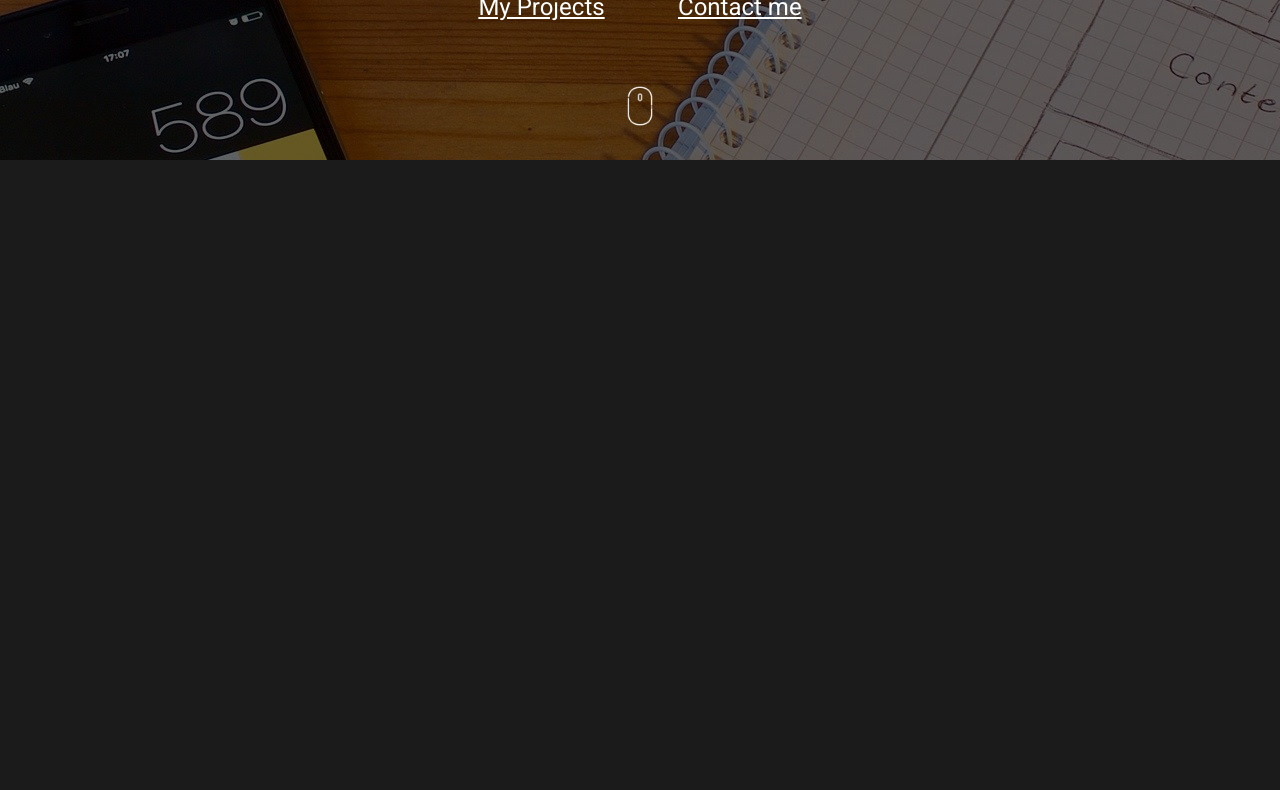
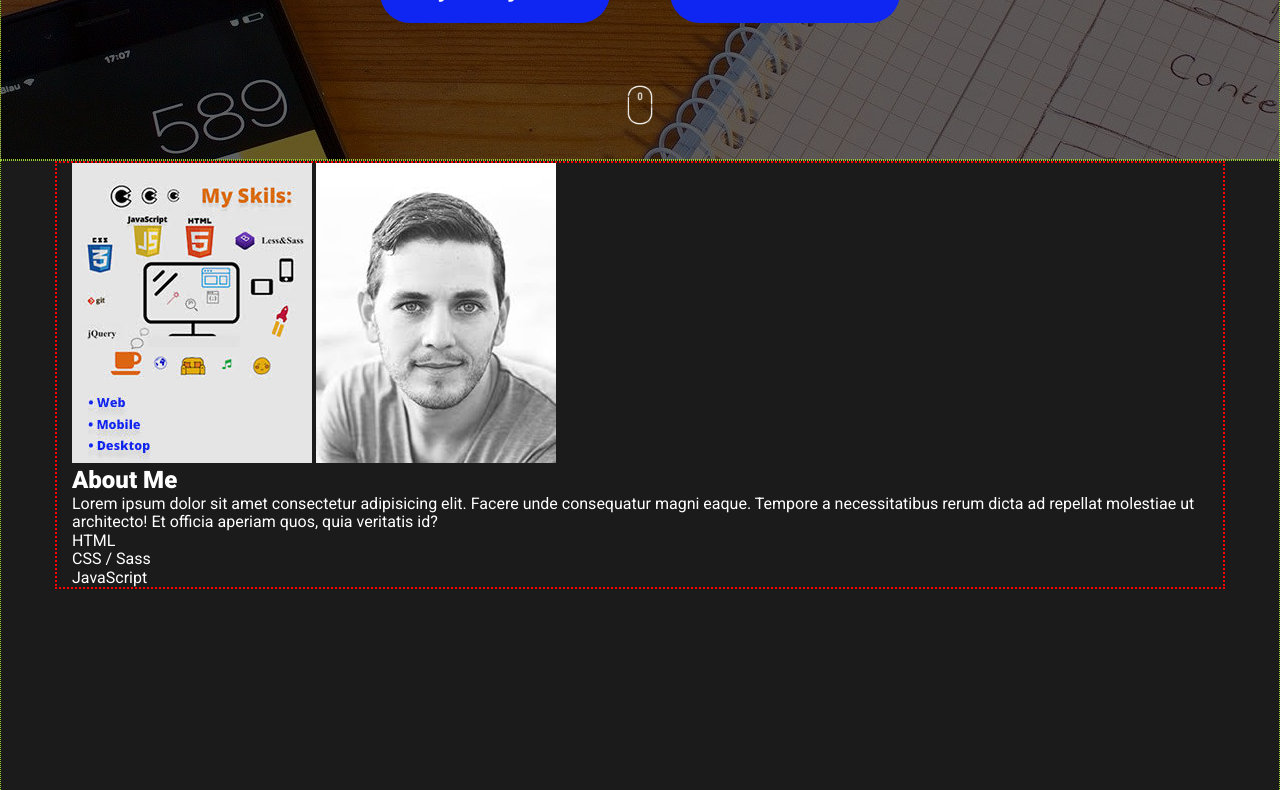
Before and after one commit to igalVilensky/Portfolio, a plain HTML site: page index.html in a window 1280 px wide. Shown: the part 640-1430 px from the top of the page. Drawn offline with Linux system fonts and the light colour scheme.

Commit message:
images, buttons, about me text

```diff
--- a/css/style.css
+++ b/css/style.css
@@ -18,11 +18,11 @@ body {
 /* h1 {
   border: 1px dashed orange;
 } */
-/* section {
+section {
   border: 1px dotted yellowgreen;
 }
 
-div {
+/* div {
   border: 1px dashed orangered;
 } */
 
@@ -39,7 +39,7 @@ div {
   padding-left: 15px;
   padding-right: 15px;
   margin: 0 auto;
-  border: 2px dotted yellowgreen;
+  border: 2px dotted rgb(255, 0, 0);
 }
 
 .top {
@@ -95,7 +95,8 @@ div {
 }
 
 .nav-link:hover {
-  border-bottom: 1px solid whitesmoke;
+  border-bottom: 1px solid #0f26f3;
+  color: white;
 }
 
 /* TOP SECTION TEXT */
@@ -105,6 +106,7 @@ div {
   padding-left: 15px;
   padding-right: 15px;
   margin: 40px auto;
+  margin-top: 0;
   /* background: black; */
   display: flex;
   flex-direction: column;
@@ -141,7 +143,7 @@ div {
   font-weight: 700;
   display: block;
   position: relative;
-  top: 40px;
+  top: 28px;
 }
 
 #name {
@@ -156,20 +158,40 @@ div {
   padding-right: 15px;
   margin: 0 auto;
   display: flex;
-  justify-content: space-evenly;
+  justify-content: space-between;
   align-items: center;
-  /* border: 2px solid rgb(81, 98, 255); */
-  width: 500px;
-  height: 50px;
+  /*   border: 2px solid rgb(81, 98, 255); */
+  width: 550px;
+  min-width: 500px;
+  max-width: 1170px;
+  height: 100px;
 }
 
 .main-btn {
+  background-color: #0f26f3;
+
+  height: 70px;
+  width: 230px;
+  border-radius: 30px;
+  display: flex;
+  justify-content: center;
+  align-items: center;
+  transition: transform 0.3s ease;
+}
+
+.main-btn:hover {
+  background-color: transparent;
+  border: 3px solid #0f26f3;
+  transform: scale(1.1);
 }
 
 .main-btn > a {
   color: white;
   text-align: center;
-  font-size: 1.5rem;
+  font-size: 1.7rem;
+  font-weight: 500;
+  letter-spacing: 2px;
+  text-decoration: none;
 }
 
 /* SCROLL */
--- a/index.html
+++ b/index.html
@@ -42,7 +42,7 @@
         </div>
       </header>
       <div class="wrapper-h1-h2">
-        <h1 class="title-h1">Hey, I am a <span> WebDeveloper</span>!</h1>
+        <h1 class="title-h1">Hey, I am a <span> Webdeveloper</span>!</h1>
         <h2 class="main-subtitle">
           My name is <span id="name">Igal Vilensky</span> and I am a
           WebDeveloper from Leipzig in Germany. I develop websites and help
@@ -63,7 +63,33 @@
         <img src="./image/Mouse-scroll.png" alt="Sroll" />
       </button>
     </section>
-    <section class="main"></section>
+    <section class="main">
+      <div class="wrapper">
+        <div class="box-about">
+          <div class="box-about-item">
+            <img src="./image/bg-portfolio.jpg" alt="Workplace" />
+            <img src="./image/photo.jpg" alt="Photo" />
+          </div>
+          <div class="box-about-item">
+            <h2 class="title-h2">About Me</h2>
+            <p>
+              Lorem ipsum dolor sit amet consectetur adipisicing elit. Facere
+              unde consequatur magni eaque. Tempore a necessitatibus rerum dicta
+              ad repellat molestiae ut architecto! Et officia aperiam quos, quia
+              veritatis id?
+            </p>
+            <div class="progress-bar">
+              <div class="progress-ba-line"></div>
+              <div class="progress-ba-text">
+                <p>HTML</p>
+                <p>CSS / Sass</p>
+                <p>JavaScript</p>
+              </div>
+            </div>
+          </div>
+        </div>
+      </div>
+    </section>
     <section class="footer">
       <h3 class="footer-text">
         Copyright © 2021 Igal Vilensky. All Rights Reserved
```
Also changed, not shown: about.html (+24 -18 lines), image/bg-portfolio.jpg (added), image/logo.png, image/photo.jpg (added).
